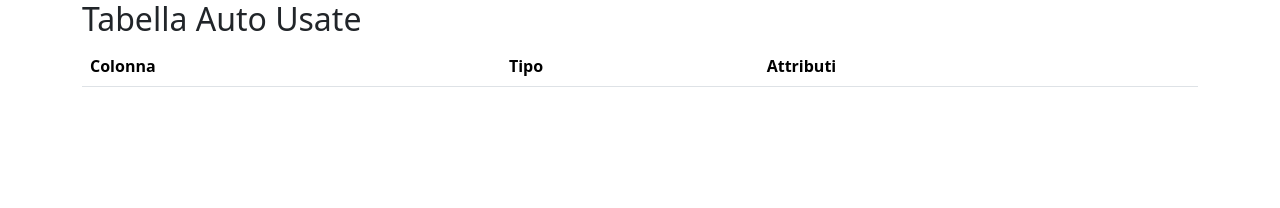
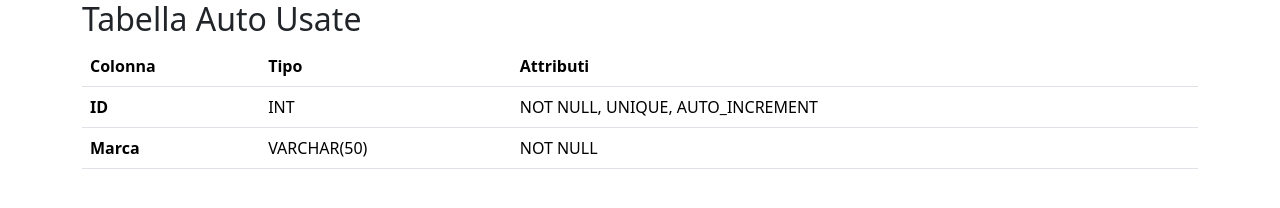
Before and after one commit to GLCVLL/db-first, a plain HTML site: page index.html in a window 1280 px wide. Drawn offline with nearby package versions, Linux system fonts and the light colour scheme.

Commit message:
added ID

```diff
--- a/index.html
+++ b/index.html
@@ -18,6 +18,18 @@
                    <th>Attributi</th>
                 </tr>
             </thead>
+            <tbody>
+                <tr>
+                    <th>ID</th>
+                    <td>INT</td>
+                    <td>NOT NULL, UNIQUE, AUTO_INCREMENT</td>
+                </tr>
+                <tr>
+                    <th>Marca</th>
+                    <td>VARCHAR(50)</td>
+                    <td>NOT NULL</td>
+                </tr>
+            </tbody>
         </table>
     </div>
 </body>
```
